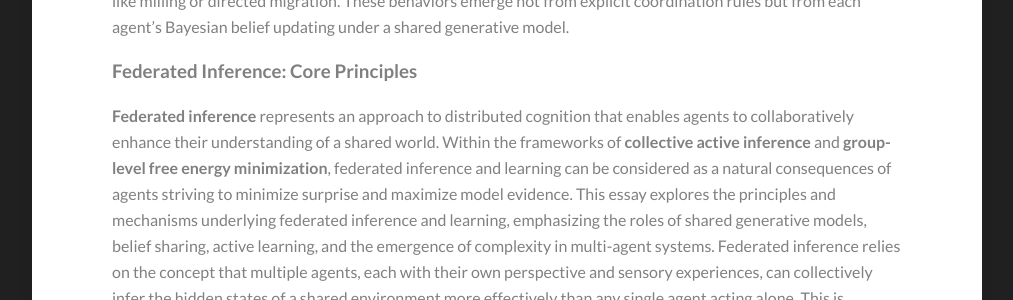
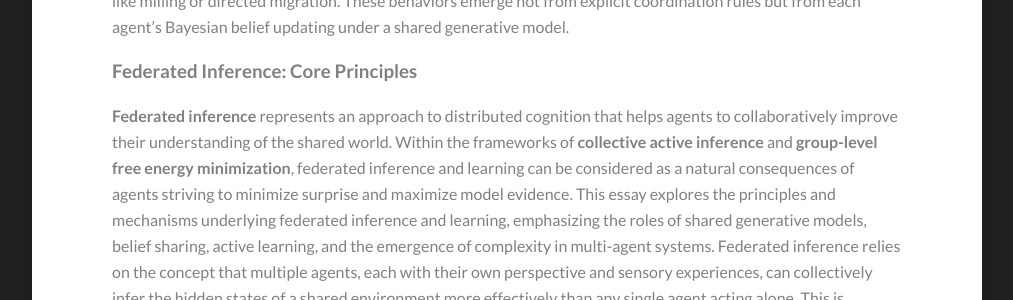
Before and after one commit to Kamran-Afzali/Kamran-Afzali.github.io, a Jekyll site: the page built from _posts/2026-09-15-FED_FEP.md, in a window 1280 px wide and 900 px high, scrolled down 1108 px. Shown: the part 154-454 px from the top of the window, without its empty margins (133-1146 px from the left). Built offline with Jekyll 4.4.1, drawn with Linux system fonts in a browser that asks for light colours.

Commit message:
Update 2026-09-15-FED_FEP.md

```diff
--- a/_posts/2026-09-15-FED_FEP.md
+++ b/_posts/2026-09-15-FED_FEP.md
@@ -14,7 +14,7 @@ The Free Energy Principle (FEP) provides a unifying account of self-organization
 
 ### Federated Inference: Core Principles
 
-**Federated inference** represents an approach to distributed cognition that enables agents to collaboratively enhance their understanding of a shared world. Within the frameworks of **collective active inference** and **group-level free energy minimization**, federated inference and learning can be considered as a natural consequences of agents striving to minimize surprise and maximize model evidence. This essay explores the principles and mechanisms underlying federated inference and learning, emphasizing the roles of shared generative models, belief sharing, active learning, and the emergence of complexity in multi-agent systems. Federated inference relies on the concept that multiple agents, each with their own perspective and sensory experiences, can collectively infer the hidden states of a shared environment more effectively than any single agent acting alone. This is achieved through the **sharing of posterior beliefs**, which allows agents to integrate information from diverse sources and refine their internal models of the world. In a federated setting, agents not only minimize their individual free energy—defined as the variational divergence between their posterior beliefs and observed outcomes—but also contribute to the minimization of a **joint free energy** at the group level. This joint free energy reflects the system-wide uncertainty and serves as a target for coordinated belief updating.
+**Federated inference** represents an approach to distributed cognition that helps agents to collaboratively improve their understanding of the shared world. Within the frameworks of **collective active inference** and **group-level free energy minimization**, federated inference and learning can be considered as a natural consequences of agents striving to minimize surprise and maximize model evidence. This essay explores the principles and mechanisms underlying federated inference and learning, emphasizing the roles of shared generative models, belief sharing, active learning, and the emergence of complexity in multi-agent systems. Federated inference relies on the concept that multiple agents, each with their own perspective and sensory experiences, can collectively infer the hidden states of a shared environment more effectively than any single agent acting alone. This is achieved through the **sharing of posterior beliefs**, which allows agents to integrate information from diverse sources and refine their internal models of the world. In a federated setting, agents not only minimize their individual free energy—defined as the variational divergence between their posterior beliefs and observed outcomes—but also contribute to the minimization of a **joint free energy** at the group level. This joint free energy reflects the system-wide uncertainty and serves as a target for coordinated belief updating.
 
 ### Belief Sharing and Generative Models
 
```
